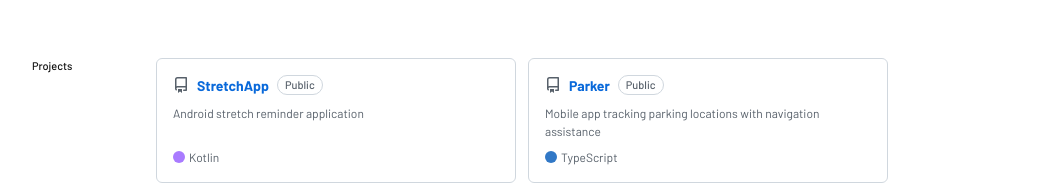
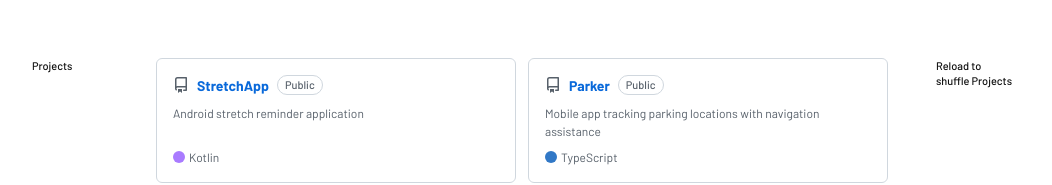
Before and after one commit to ivanx000/Portfolio, a React (Vite) app: page / in a window 1280 px wide. Shown: the part 1176-1361 px from the top of the page, without its empty margins (118-1170 px from the left). Built offline with nearby package versions, Linux system fonts and the light colour scheme.

Commit message:
Added some changes/polished site

```diff
--- a/src/App.tsx
+++ b/src/App.tsx
@@ -297,6 +297,10 @@ function App() {
 
 
   useEffect(() => {
+    window.scrollTo(0, 0)
+  }, [])
+
+  useEffect(() => {
     const timers: ReturnType<typeof setTimeout>[] = []
     for (let i = 0; i < 7; i++) {
       const fadeAt = i * IMG_CYCLE
@@ -576,6 +580,22 @@ function App() {
             <div>Projects</div>
           </div>
 
+          {/* "Reload to / shuffle Projects" — mirrored on the right */}
+          <div style={{
+            position: 'absolute',
+            right: '150px',
+            top: '60px',
+            fontSize: '11px',
+            fontFamily: "'Barlow', sans-serif",
+            fontWeight: 500,
+            lineHeight: 1.4,
+            color: '#111',
+            textAlign: 'left',
+          }}>
+            <div>Reload to</div>
+            <div>shuffle Projects</div>
+          </div>
+
           {/* 2-column cards grid, horizontally centered */}
           <div style={{
             display: 'grid',
```
